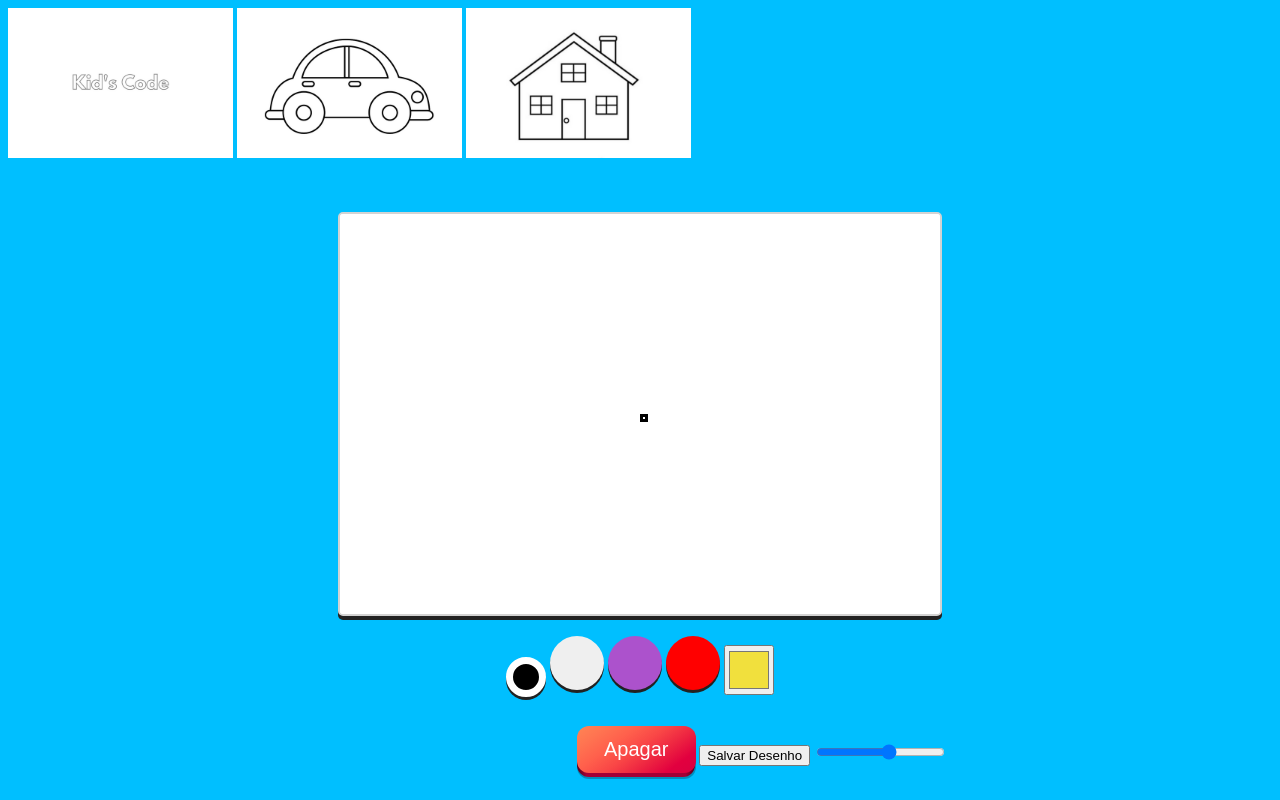
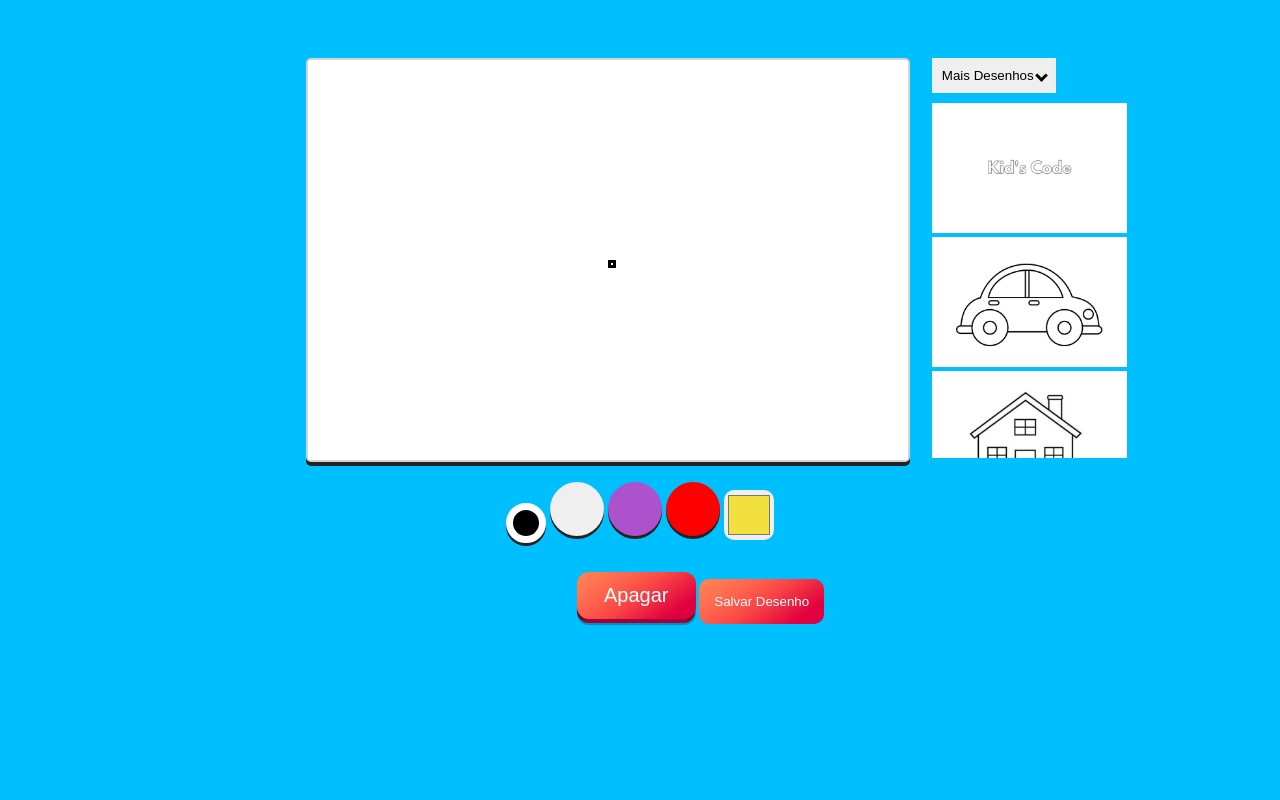
Before and after one commit to pedrofelipemoreira/desenho, a plain HTML site: page index.html in a window 1280 px wide. Drawn offline with Linux system fonts and the light colour scheme.

Commit message:
barra de rolagem desenhos

```diff
--- a/index.html
+++ b/index.html
@@ -9,16 +9,31 @@
 
     </head>
     <body>
-
-                <input type="image" class="botao kidcode" src="./kidscode.png" onclick="desenho1()">
-                <input type="image" class="botao carro" src="./carro.png" onclick="desenho2()">
-                <input type="image" class="botao casa" src="./casa.png" onclick="desenho3()">
+        <div class="container">
+            <section class="lousa">
+                <canvas id="myCanvas" width="600" height="400" style="border:2px solid #d3d3d3;">
+                    Your browser does not support the HTML canvas tag.</canvas>
+            </section>
 
 
-        <canvas id="myCanvas" width="600" height="400" style="border:2px solid #d3d3d3;">
-            Your browser does not support the HTML canvas tag.</canvas>
+            <asside class="img">
+                <button class="maisDesenho" onclick="abrirImagens()">Mais Desenhos <i class="arrow down"></i></button>
+                <div id="imagens">
+                    <input type="image" class="botao kidcode" src="./kidscode.png" onclick="desenho1()">
 
+                    <input type="image" class="botao carro" src="./carro.png" onclick="desenho2()">
 
+                    <input type="image" class="botao casa" src="./casa.png" onclick="desenho3()">
+
+                    <input type="image" class="botao kidcode" src="./kidscode.png" onclick="desenho1()">
+
+                    <input type="image" class="botao carro" src="./carro.png" onclick="desenho2()">
+
+                    <input type="image" class="botao casa" src="./casa.png" onclick="desenho3()">
+
+                </div>
+            </asside>
+        </div>
         <div class="myDIV" id="myDIV">
             <button class="btn black active" onclick="black()"></button>
             <button class="btn white" onclick="white()"></button>
@@ -36,8 +51,7 @@
                 </span>
             </button>
             <button class="save">Salvar Desenho</button>
-            <input type="range" id="maa" min="8" max="15">
-
+            <!-- <input type="range" id="maa" min="8" max="15"> -->
 
         </div>
     </body >
--- a/script.js
+++ b/script.js
@@ -207,3 +207,14 @@ function desenho3(){
     posX = 300
     posY = 200
 }
+
+
+function abrirImagens(){
+    var x = document.getElementById("imagens");
+
+    if (x.style.display == "none"){
+        x.style.display = "block";
+    }else {
+        x.style.display = "none"
+    }
+}
--- a/style.css
+++ b/style.css
@@ -3,7 +3,7 @@ body{
 }
 
 canvas {
-    border: none;
+  border: none;
 	background: #fff;
 	display: block;
 	margin: 50px auto 10px;
@@ -17,7 +17,7 @@ canvas {
 .myDIV{
 	padding: 10px 0 20px;
 	text-align: center;
-    flex-wrap: wrap;
+  flex-wrap: wrap;
 }
 
 .btn {
@@ -156,10 +156,67 @@ height: 40px;
 
 
 .cores{
+  border: none;
+  border-radius: 10px;
   height: 50px;
   cursor: pointer;
 }
 
 .botao{
-  height: 150px;
+  height: 130px;
 }
+
+#imagens{
+
+}
+
+.container{
+  display: flex;
+  justify-content: center;
+  padding-left: 15%;
+}
+
+.img{
+  width: 210px;
+  padding: 0px 22px 0;
+  overflow: auto;
+  height: 400px;
+  margin-top: 50px;
+}
+
+.img button{
+  margin-bottom:10px ;
+}
+
+.maisDesenho{
+  cursor: pointer;
+  border: none;
+  padding: 10px;
+}
+
+
+
+.arrow {
+  border: solid black;
+  border-width: 0 3px 3px 0;
+  display: inline-block;
+  padding: 3px;
+}
+
+.down {
+  transform: rotate(45deg);
+  -webkit-transform: rotate(45deg);
+}
+
+.maisDesenho i:hover{
+  transform: rotate(80deg);
+  -webkit-transform: rotate(80deg);
+}
+
+.save{
+  border: none;
+  padding: 15px;
+  border-radius: 10px;
+  color: white;
+  background-image: linear-gradient(144deg, #ff8554 0, #ff7451 16.67%, #ff604c 33.33%, #f94646 50%, #ed2441 66.67%, #e2003f 83.33%, #da0041 100%);
+}
```
